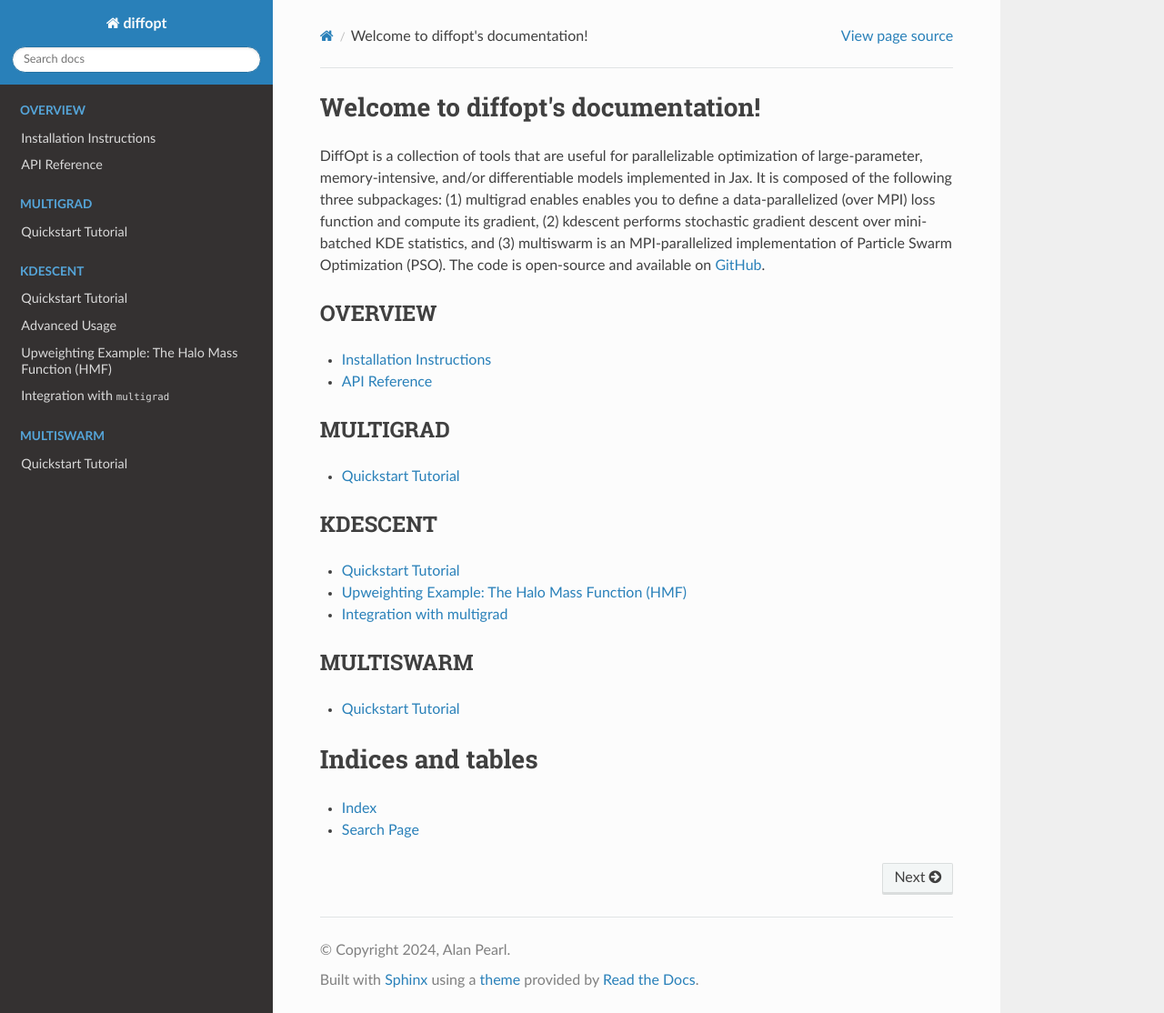
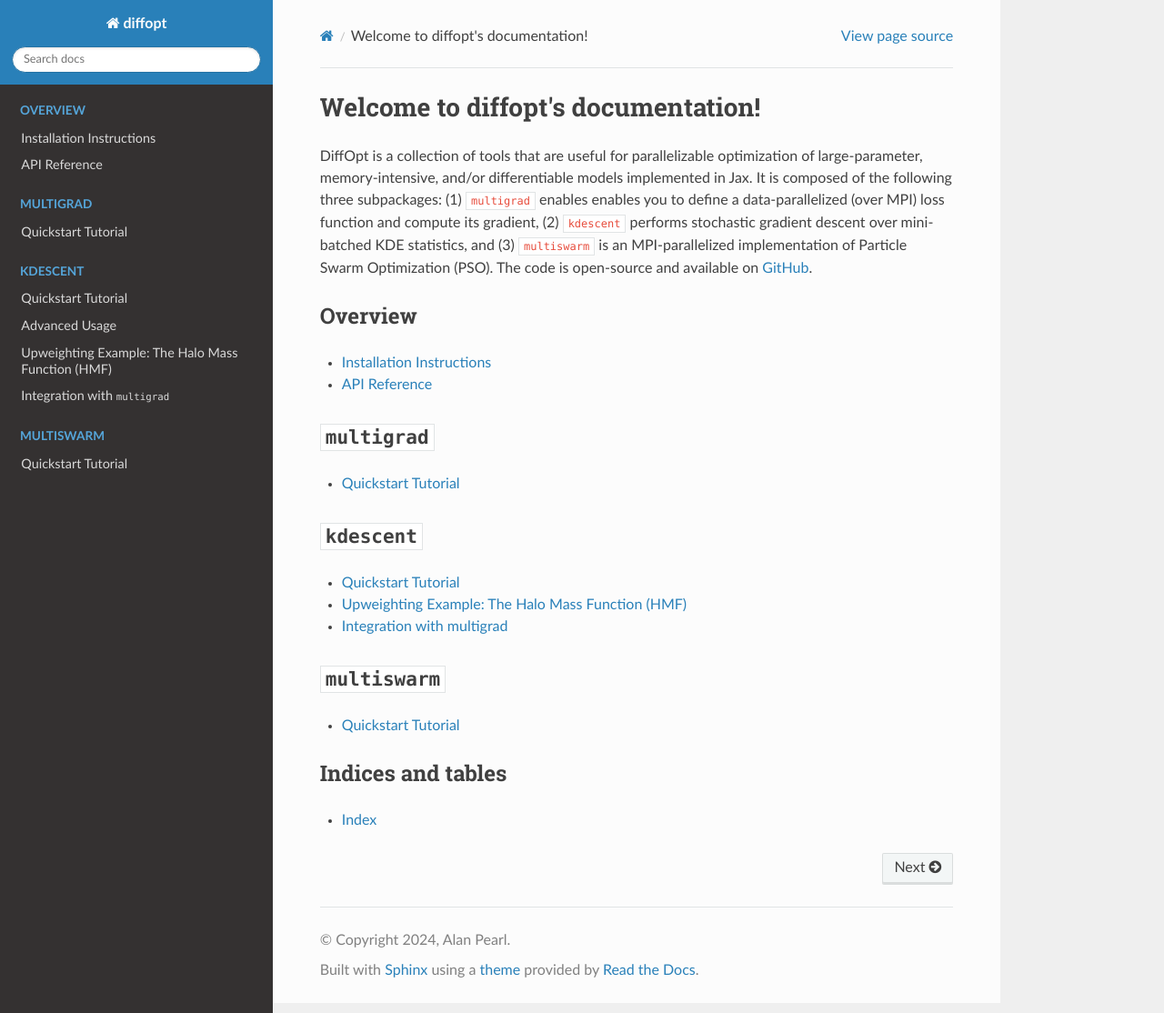
Before and after one commit to AlanPearl/diffopt, a Sphinx documentation site: the page built from docs/source/index.rst, in a window 1280 px wide and 1114 px high. Shown: the whole window at 91% size. Built offline with Sphinx 7.4.7 and the Read the Docs theme 3.1.0, drawn with Linux system fonts in a browser that asks for light colours; some of the changed lines change nothing that is shown.

Commit message:
Update doc subpackage titles to be code blocks

```diff
--- a/docs/source/index.rst
+++ b/docs/source/index.rst
@@ -9,42 +9,42 @@ Welcome to diffopt's documentation!
 DiffOpt is a collection of tools that are useful for parallelizable
 optimization of large-parameter, memory-intensive, and/or differentiable
 models implemented in Jax. It is composed of the following three subpackages:
-(1) multigrad enables enables you to define a data-parallelized (over MPI)
-loss function and compute its gradient, (2) kdescent performs stochastic
-gradient descent over mini-batched KDE statistics, and (3) multiswarm is an
+(1) ``multigrad`` enables enables you to define a data-parallelized (over MPI)
+loss function and compute its gradient, (2) ``kdescent`` performs stochastic
+gradient descent over mini-batched KDE statistics, and (3) ``multiswarm`` is an
 MPI-parallelized implementation of Particle Swarm Optimization (PSO).
 The code is open-source and available on
 `GitHub <https://github.com/AlanPearl/diffopt>`__.
 
-OVERVIEW
----------
+Overview
+--------
 
 * :doc:`installation`
 * :doc:`reference`
 
-MULTIGRAD
----------
+:mod:`multigrad`
+================
 
 * :doc:`multigrad/intro`
 
-KDESCENT
---------
+:mod:`kdescent`
+===============
 
 * :doc:`kdescent/intro`
 * :doc:`kdescent/hmf_upweight`
 * :doc:`kdescent/integration`
 
-MULTISWARM
-----------
+:mod:`multiswarm`
+=================
 
 * :doc:`multiswarm/intro`
 
 Indices and tables
-==================
+------------------
 
 * :ref:`genindex`
-* :ref:`search`
 
+.. * :ref:`search`
 .. * :ref:`modindex`
 
 .. Hidden TOCs
@@ -60,7 +60,7 @@ Indices and tables
 
 .. toctree::
    :maxdepth: 2
-   :caption: multigrad
+   :caption: MULTIGRAD
    :hidden:
 
    multigrad/intro.ipynb
@@ -68,7 +68,7 @@ Indices and tables
 
 .. toctree::
    :maxdepth: 2
-   :caption: kdescent
+   :caption: KDESCENT
    :hidden:
 
    kdescent/intro.ipynb
@@ -78,7 +78,7 @@ Indices and tables
 
 .. toctree::
    :maxdepth: 2
-   :caption: multiswarm
+   :caption: MULTISWARM
    :hidden:
 
    multiswarm/intro.ipynb
```
Also changed, not shown: docs/source/kdescent/intro.ipynb.
